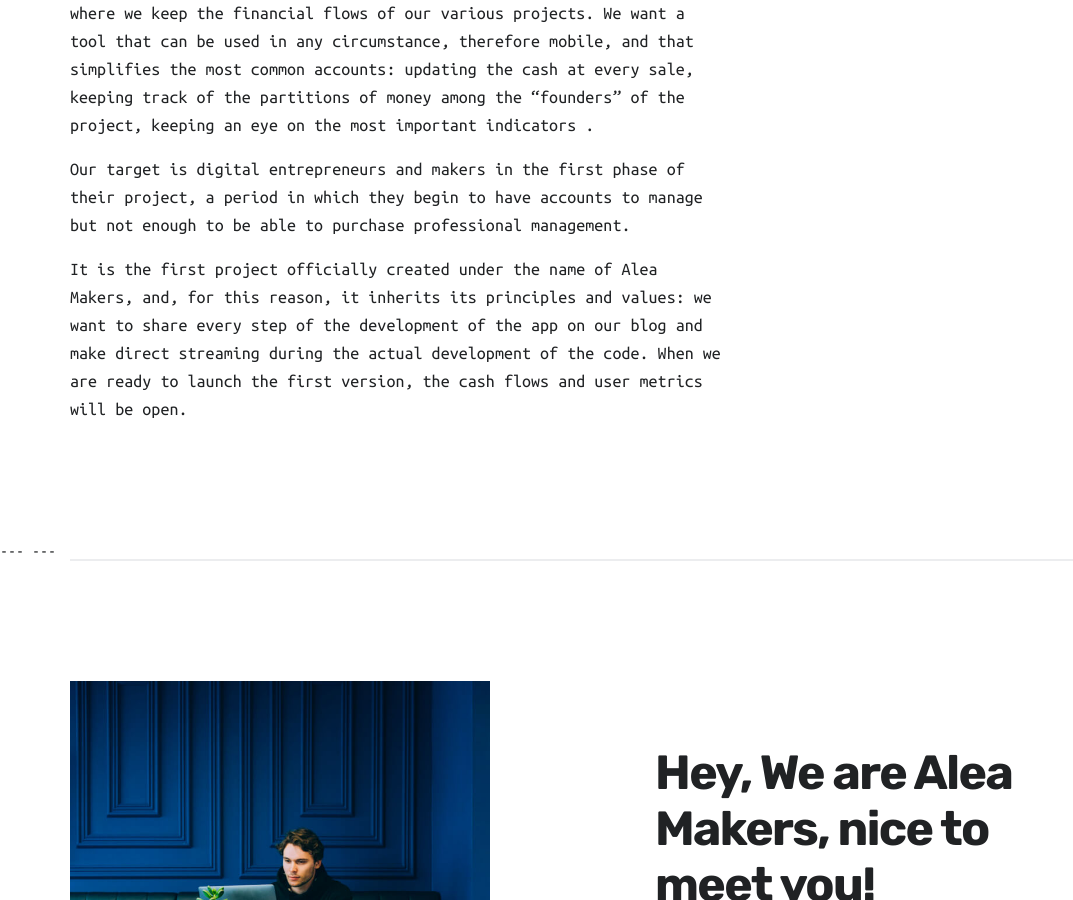
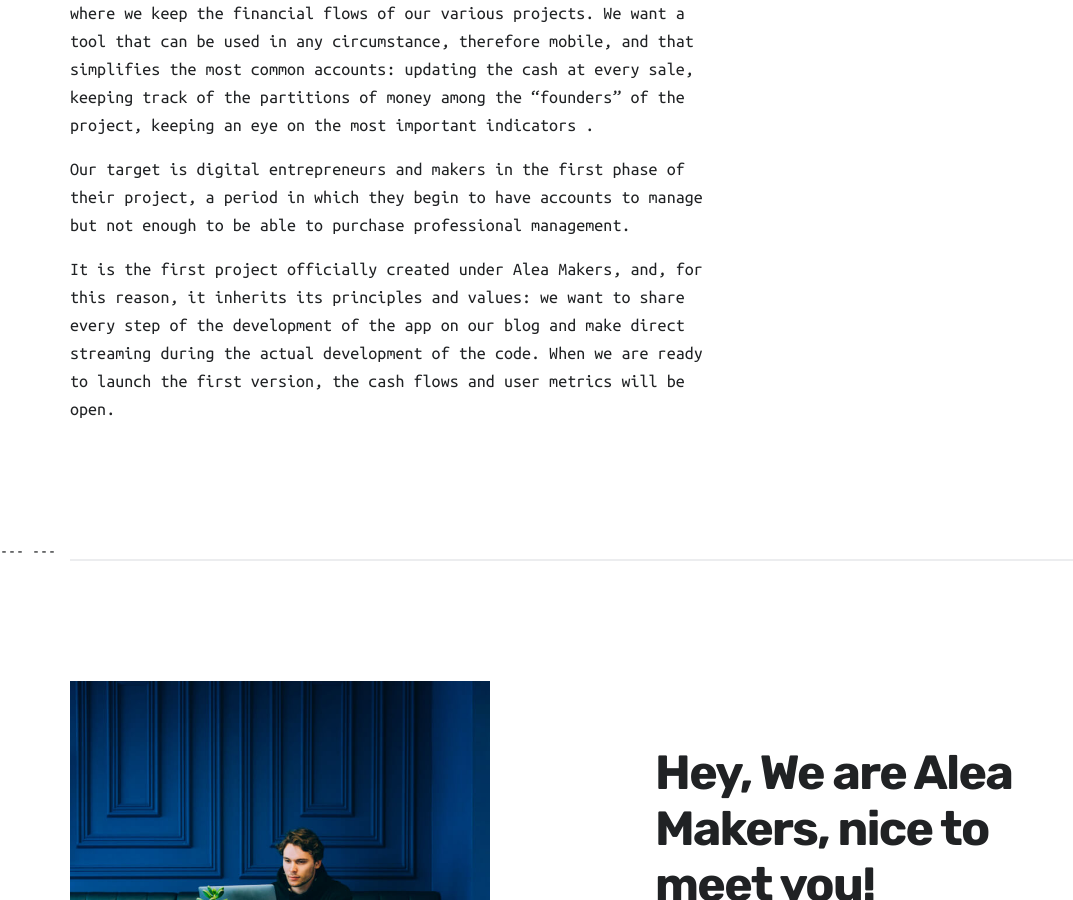
Before and after one commit to alea-git/alea-git.github.io, a Jekyll site: the page built from _projects/mobile-app-2.md, in a window 1280 px wide and 900 px high, scrolled down 1307 px. Shown: the whole window, without its empty margins (0-1073 px from the left). Built offline with Jekyll 4.4.1, drawn with Linux system fonts in a browser that asks for light colours; nearby versions of some CDN libraries.

Commit message:
Updated '_projects/mobile-app-2.md' via CloudCannon

```diff
--- a/_projects/mobile-app-2.md
+++ b/_projects/mobile-app-2.md
@@ -14,4 +14,4 @@
 
 Our target is digital entrepreneurs and makers in the first phase of their project, a period in which they begin to have accounts to manage but not enough to be able to purchase professional management.
 
-It is the first project officially created under the name of Alea Makers, and, for this reason, it inherits its principles and values: we want to share every step of the development of the app on our blog and make direct streaming during the actual development of the code. When we are ready to launch the first version, the cash flows and user metrics will be open.
+It is the first project officially created under Alea Makers, and, for this reason, it inherits its principles and values: we want to share every step of the development of the app on our blog and make direct streaming during the actual development of the code. When we are ready to launch the first version, the cash flows and user metrics will be open.
```
